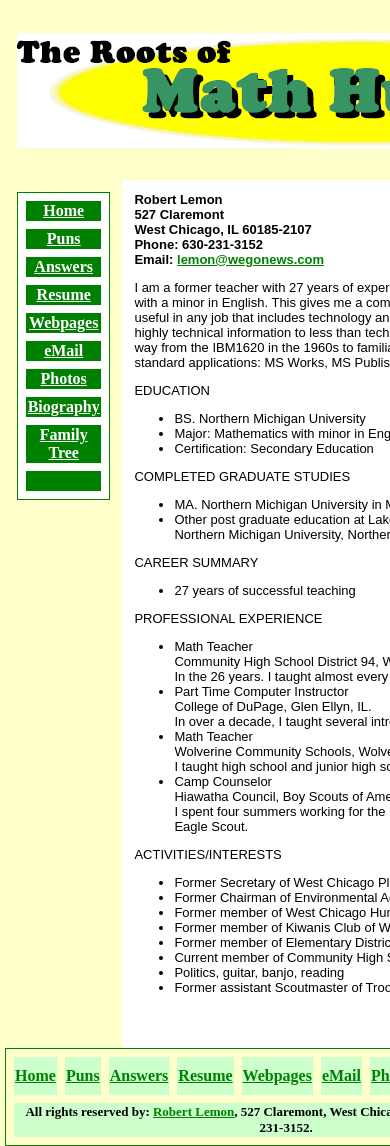
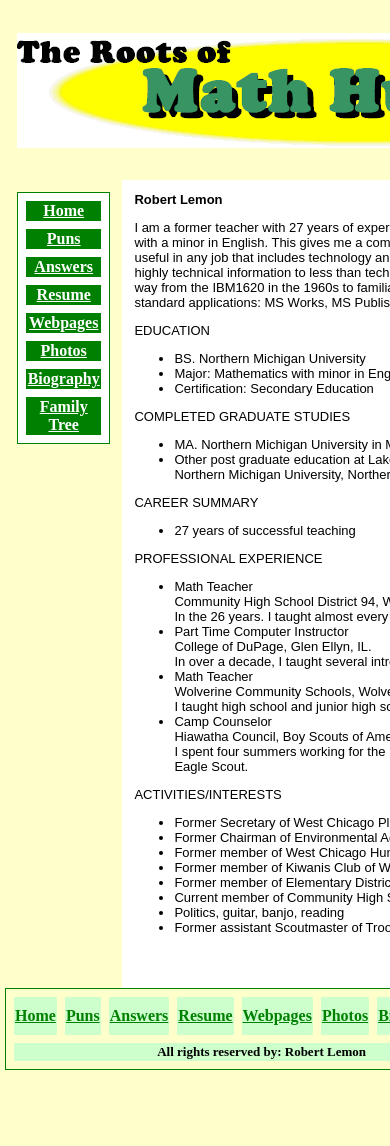
Before and after one commit to stanlemon/lemon314.com, an Eleventy site: page src/resume.html in a window 390 px wide. Shown: the top 1146 px of the page. After the commit the page ends 1075 px from the top, so only its background shows below. Built offline with nearby package versions, Linux system fonts and the light colour scheme; Eleventy itself is replaced by a stand-in of ours; files that its build step writes are made by us from their sources.

Commit message:
Remove email addresses, phone, address, and eMail nav item

```diff
--- a/src/_data/nav.json
+++ b/src/_data/nav.json
@@ -4,7 +4,6 @@
   { "label": "Answers",     "url": "/answers.html" },
   { "label": "Resume",      "url": "/resume.html" },
   { "label": "Webpages",    "url": "/webpages.html",     "title": "Links to other websites constructed by the author of this site." },
-  { "label": "eMail",       "url": "mailto:lemon@wegonews.com?subject=From Personal Page", "title": "Send Email to Robert Lemon..." },
   { "label": "Photos",      "url": "/photogallery.html", "title": "Photos of the family and stuff." },
   { "label": "Biography",   "url": "/biography.html",    "title": "A short biography of Robert Lemon, the author of this site." },
   { "label": "Family Tree", "url": "/familyhistory.html" }
--- a/src/_layouts/main.liquid
+++ b/src/_layouts/main.liquid
@@ -15,9 +15,6 @@ layout: base
     <td><b><a href="{{ item.url }}"{% if item.title %} title="{{ item.title }}"{% endif %}>{{ item.label }}</a></b></td>
   </tr>
   {% endfor %}
-  <tr>
-    <td>&nbsp;</td>
-  </tr>
   </table>
 
 <p>&nbsp;</td>
@@ -33,9 +30,7 @@ layout: base
   </tr>
   <tr>
     <td align="center" colspan="9" class="copyright">
-    <b>All rights reserved by:
-    <a target="_blank" href="http://www.wegonews.com/lemon314/">Robert Lemon</a>,
-    527 Claremont, West Chicago, IL 60185-2107 - &nbsp;ph 630-231-3152.</b></td>
+    <b>All rights reserved by: Robert Lemon</b></td>
   </tr>
   </table>
 {% endunless %}
--- a/src/resume.html
+++ b/src/resume.html
@@ -4,11 +4,7 @@ title: Resume
 tableClass: layout-table-collapse
 contentClass: resume-content font-arial fs-2
 ---
-<b>Robert Lemon<br>
-527 Claremont<br>
-West Chicago, IL 60185-2107<br>
-Phone: 630-231-3152<br>
-Email: <a href="mailto:lemon@wegoweb.net">lemon@wegonews.com</a></b><p>
+<b>Robert Lemon</b><p>
 I am a former teacher with 27 years of experience. As an
 undergraduate, I majored in mathematics with a minor in English. This gives me a
 combination of skills and experiences that should be useful in any job that
```
Also changed, not shown: src/familyhistory.html (+0 -19 lines), src/puns.html (+0 -7 lines).
